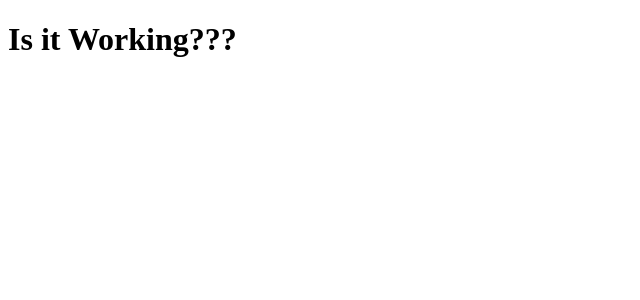
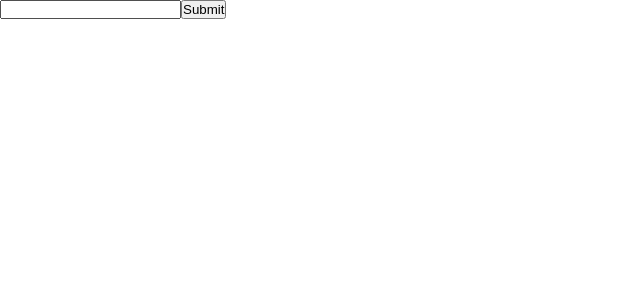
Before and after one commit to Raimpz/final-project, a Vue app in the folder shopping-list/: page / in a window 1280 px wide. Shown: the top 300 px of the page, without its empty margins (0-640 px from the left). Built offline with nearby package versions, Linux system fonts and the light colour scheme.

Commit message:
add input and list

```diff
--- a/shopping-list/src/App.vue
+++ b/shopping-list/src/App.vue
@@ -1,5 +1,23 @@
 <template>
   <main>
-    <h1>Is it Working???</h1>
+    <shopping-list></shopping-list>
   </main>
 </template>
+
+<script>
+import ShoppingList from "./components/ShoppingList.vue";
+
+export default {
+  components: {
+    ShoppingList,
+  },
+};
+</script>
+
+<style>
+* {
+  padding: 0;
+  margin: 0;
+  box-sizing: border-box;
+}
+</style>
--- /dev/null
+++ b/shopping-list/src/components/ShoppingList.vue
@@ -0,0 +1,39 @@
+<template>
+  <div>
+    <the-input @submit-item="addNewItem"></the-input>
+    <div>
+      <the-list
+        v-for="listItem in shoppingList"
+        :key="listItem.id"
+        :id="listItem.id"
+        :value="listItem.value"
+      ></the-list>
+    </div>
+  </div>
+</template>
+
+<script>
+import TheInput from "./layouts/TheInput.vue";
+import TheList from "./layouts/TheList.vue";
+
+export default {
+  components: {
+    TheInput,
+    TheList,
+  },
+  data() {
+    return {
+      shoppingList: [],
+    };
+  },
+  methods: {
+    addNewItem(item) {
+      const newItem = {
+        id: new Date().toISOString(),
+        value: item,
+      };
+      this.shoppingList.push(newItem);
+    },
+  },
+};
+</script>
--- /dev/null
+++ b/shopping-list/src/components/layouts/TheInput.vue
@@ -0,0 +1,27 @@
+<template>
+  <form @submit.prevent="submitItem">
+    <input type="text" v-model="enteredItem" />
+    <button>Submit</button>
+  </form>
+</template>
+
+<script>
+export default {
+  emits: ["submit-item"],
+  data() {
+    return {
+      enteredItem: "",
+    };
+  },
+  methods: {
+    submitItem() {
+      if (this.enteredItem === "") {
+        alert("Don't forget to input something!");
+      } else {
+        this.$emit("submit-item", this.enteredItem);
+      }
+      this.enteredItem = "";
+    },
+  },
+};
+</script>
--- /dev/null
+++ b/shopping-list/src/components/layouts/TheList.vue
@@ -0,0 +1,43 @@
+<template>
+  <div class="the-list">
+    <div class="shopping-item">
+      <input type="checkbox" />
+      <h3>{{ value }}</h3>
+    </div>
+    <div class="todo-buttons">
+      <button>Edit</button>
+      <button>Delete</button>
+    </div>
+  </div>
+</template>
+
+<script>
+export default {
+  props: {
+    value: {
+      type: String,
+      required: true,
+    },
+    id: {
+      type: String,
+      required: true,
+    },
+  },
+};
+</script>
+
+<style scoped>
+.the-list {
+  display: flex;
+  align-items: center;
+  justify-content: space-between;
+}
+
+.shopping-item {
+  display: flex;
+  align-items: center;
+}
+.todo-buttons {
+  display: flex;
+}
+</style>
```
